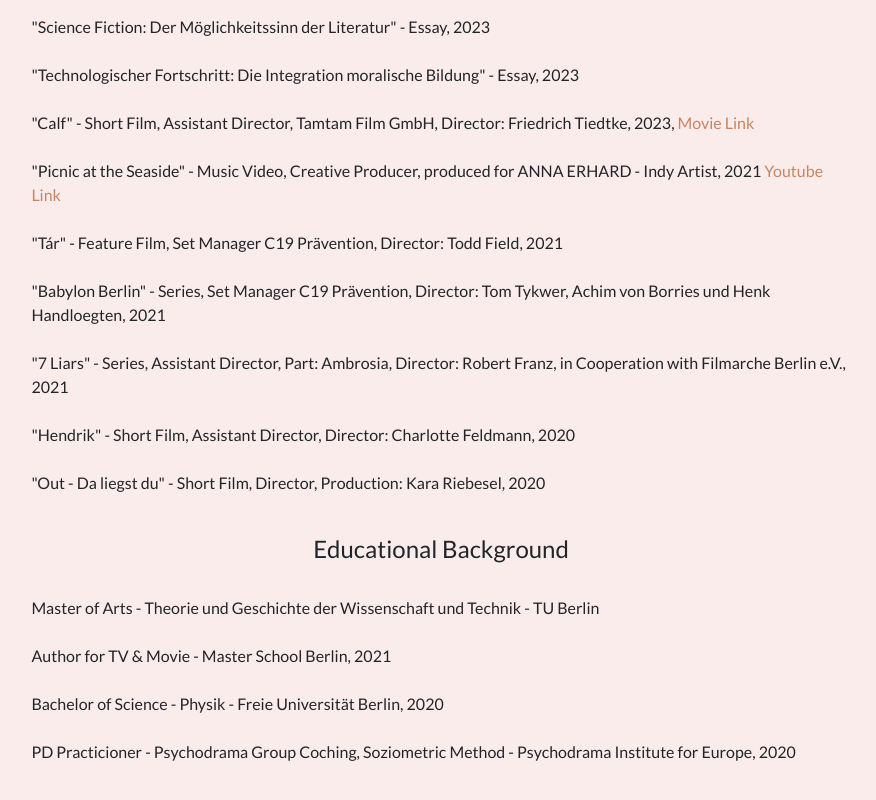
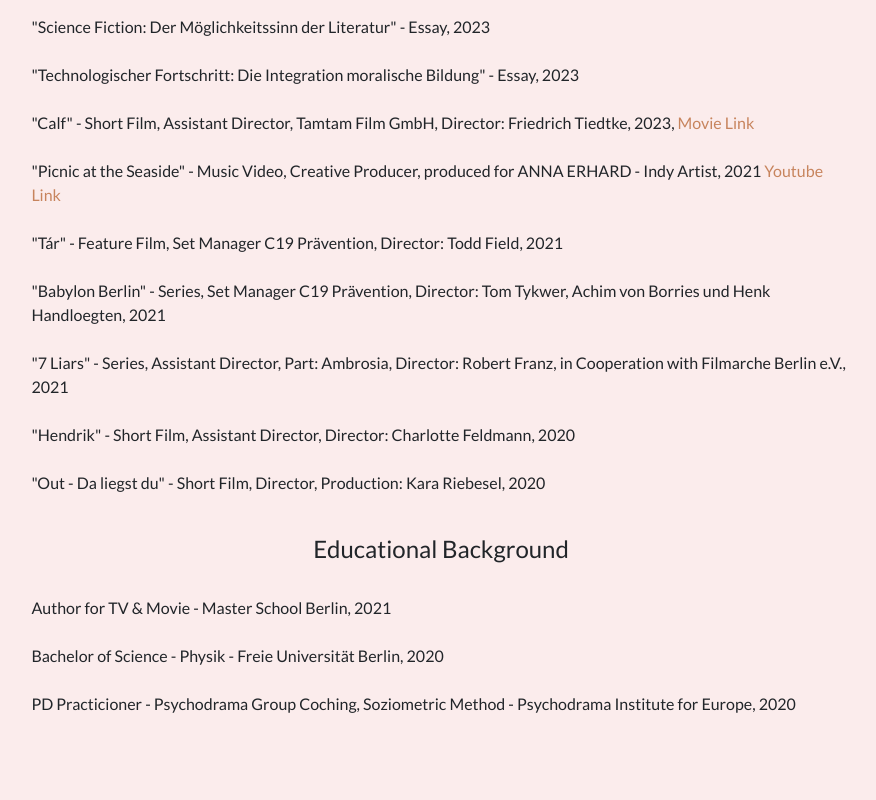
Before and after one commit to KaRa901/kara901.github.io, a plain HTML site: page bio.html in a window 1280 px wide. Shown: the part 1134-1934 px from the top of the page, without its empty margins (199-1075 px from the left). Drawn offline with nearby package versions, Linux system fonts and the light colour scheme; a script that the page names is missing.

Commit message:
Remove Master's degree from educational background

```diff
--- a/bio.html
+++ b/bio.html
@@ -65,7 +65,6 @@
         </ul>
         <h4>Educational Background</h4><br>
         <ul>
-          <li>Master of Arts - Theorie und Geschichte der Wissenschaft und Technik - TU Berlin</li><br>
           <li>Author for TV & Movie - Master School Berlin, 2021</li><br>
           <li>Bachelor of Science - Physik - Freie Universität Berlin, 2020</li><br>
           <li>PD Practicioner - Psychodrama Group Coching, Soziometric Method - Psychodrama Institute for Europe, 2020</li><br>
```
